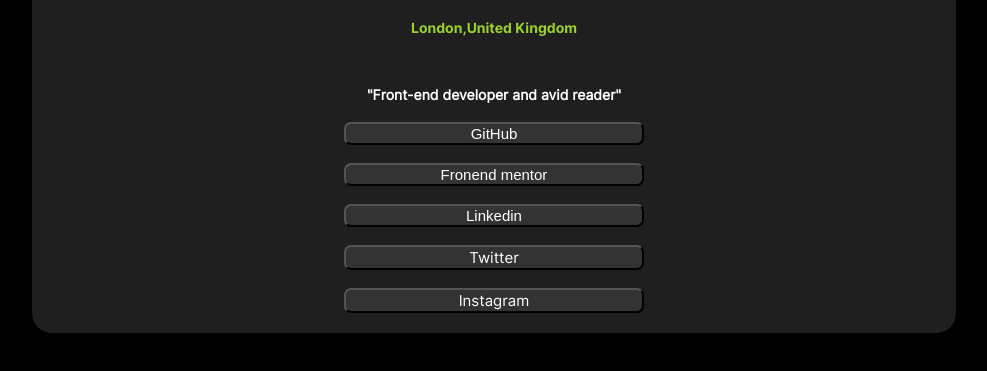
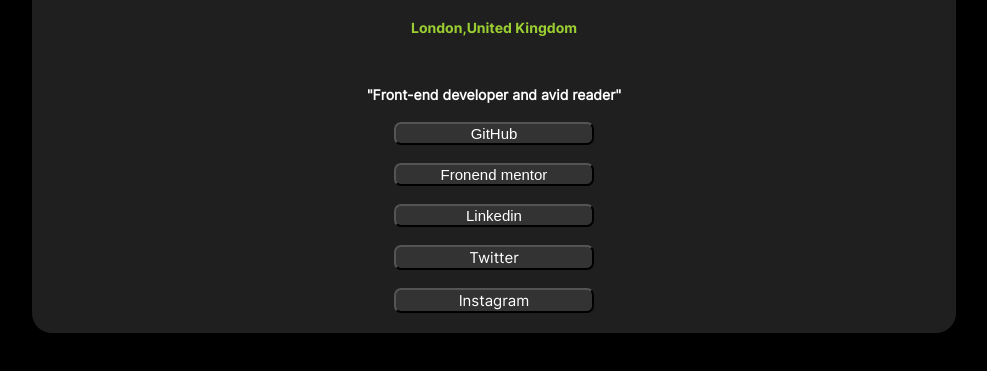
Before and after one commit to unshreif/social-media-links, a plain HTML site: page index.html in a window 1280 px wide. Shown: the part 271-642 px from the top of the page, without its empty margins (146-1133 px from the left). Drawn offline with Linux system fonts and the light colour scheme.

Commit message:
Update index.html

```diff
--- a/index.html
+++ b/index.html
@@ -33,7 +33,7 @@
 border-radius: 50%;
 }
 .b1{
-   width:300px;
+   width:200px;
     display: inline-block;
     text-align: center;
 border-radius: 7px;
@@ -42,7 +42,7 @@ font-size: 15px;
 color: white;
 }
 .b2{
-   width:300px;
+   width:200px;
     display: inline-block;
     text-align: center;
 border-radius: 7px;
@@ -51,7 +51,7 @@ font-size: 15px;
 color: white;
 }
 .b3{
-  width:300px;
+  width:200px;
     display: inline-block;
     text-align: center;
 border-radius: 7px;
@@ -60,7 +60,7 @@ font-size: 15px;
 color: white;
 }
 .b4{
-  width:300px;
+  width:200px;
     display: inline-block;
     text-align: center;
 border-radius: 7px;
@@ -70,7 +70,7 @@ color: white;
 font-family: intervariable;
 }
 .b5{
-  width:300px;
+  width:200px;
     display: inline-block;
     text-align: center;
 border-radius: 7px;
```
